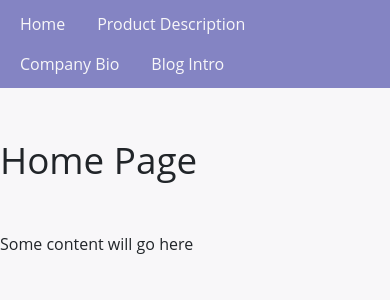
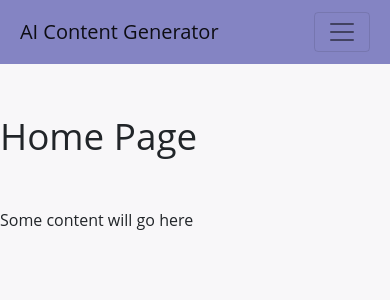
Before and after one commit to ash1eygrace/ai-content, a React (Create React App) app in the folder copyai/: page / in a window 390 px wide. Shown: the top 300 px of the page. Built offline with nearby package versions, Linux system fonts and the light colour scheme.

Commit message:
Add responsive menu with site title

```diff
--- a/copyai/src/components/Navigation.js
+++ b/copyai/src/components/Navigation.js
@@ -1,24 +1,26 @@
-import Nav from 'react-bootstrap/Nav';
+import { Link, Nav, Navbar, Container} from 'react-bootstrap';
 import { Component } from 'react';
 
 class Navigation extends Component {
     render() {
         return (
             <div id="navigation">
-            <Nav defaultActiveKey="/home" as="ul">
-            <Nav.Item as="li">
-                <Nav.Link href="/">Home</Nav.Link>
-            </Nav.Item>
-            <Nav.Item as="li">
-                <Nav.Link href="product-description">Product Description</Nav.Link>
-            </Nav.Item>
-            <Nav.Item as="li">
-                <Nav.Link href="company-bio">Company Bio</Nav.Link>
-            </Nav.Item>
-            <Nav.Item as="li">
-                <Nav.Link href="blog-intro">Blog Intro</Nav.Link>
-            </Nav.Item>
-            </Nav>
+                <Navbar expand="md">
+                <Container>
+                    <Nav>
+                    <Navbar.Brand href="/">AI Content Generator</Navbar.Brand>
+                    </Nav>
+                    <Navbar.Toggle/>
+                    <Navbar.Collapse>
+                    <Nav>
+                        <Nav.Link href="/">Home</Nav.Link>
+                        <Nav.Link href="product-description">Product Description</Nav.Link>
+                        <Nav.Link href="company-bio">Company Bio</Nav.Link>
+                        <Nav.Link href="blog-intro">Blog Intro</Nav.Link>
+                    </Nav>
+                    </Navbar.Collapse>
+                </Container>
+                </Navbar>
             </div>
         )
     }
```
